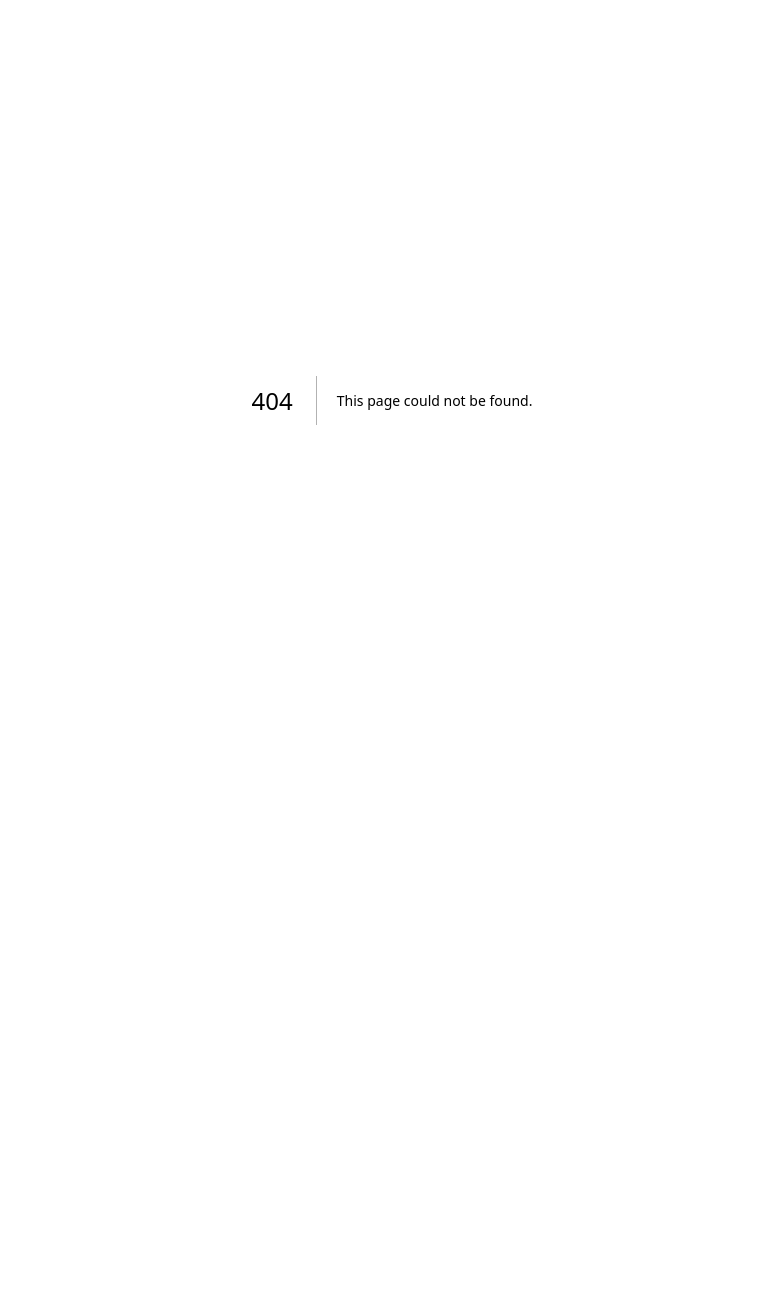
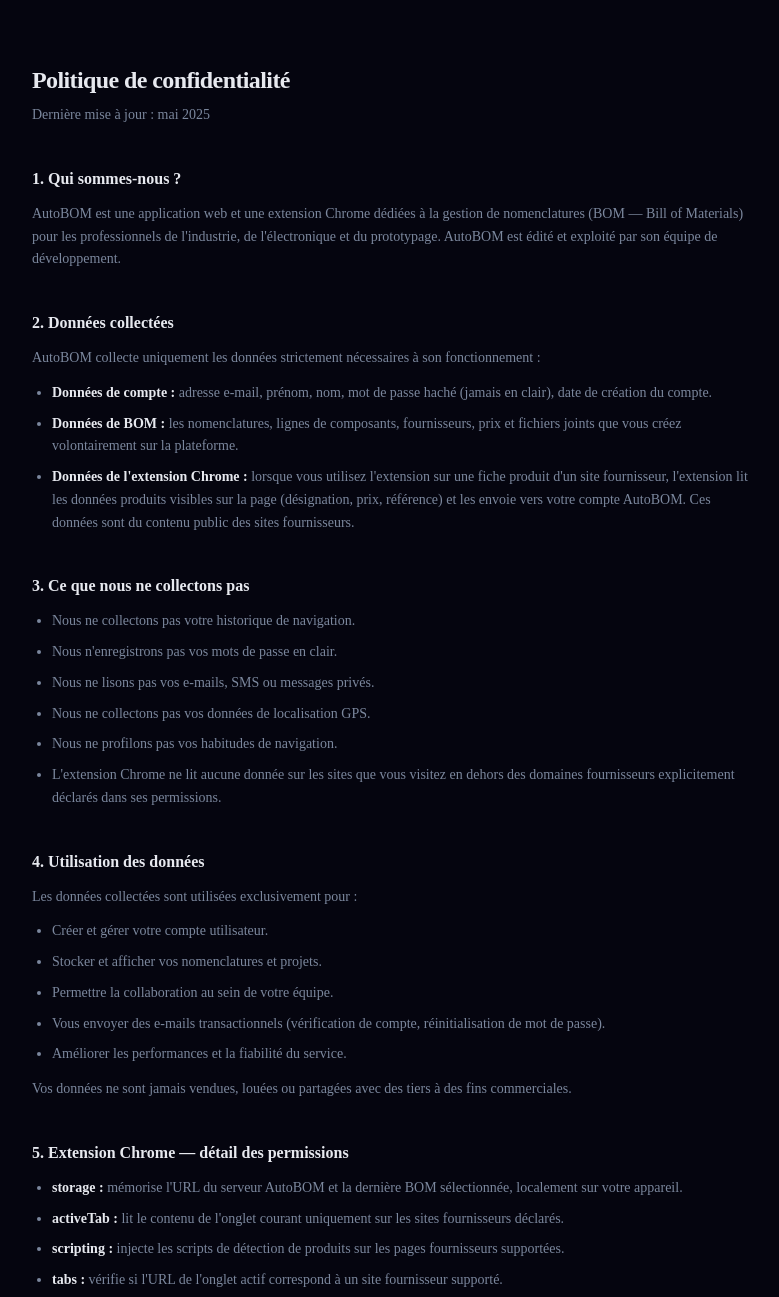
Before and after one commit to WyNo22/AutoBOM, a Next.js app in the folder apps/web/: page /privacy in a window 1280 px wide. Before the commit this address had no page. Shown: the top 1297 px of the page, without its empty margins (248-1027 px from the left). Before the commit the page ends 800 px from the top, so only its background shows below. Built offline with nearby package versions, Linux system fonts and the light colour scheme.

Commit message:
feat: add /privacy policy page for Chrome Web Store submission

```diff
--- /dev/null
+++ b/apps/web/src/app/privacy/page.tsx
@@ -0,0 +1,165 @@
+export const metadata = {
+  title: "Politique de confidentialité — AutoBOM",
+  description: "Politique de confidentialité de l'application et de l'extension Chrome AutoBOM.",
+};
+
+export default function PrivacyPage() {
+  return (
+    <main className="max-w-3xl mx-auto px-6 py-16 text-sm leading-relaxed">
+      <h1 className="text-2xl font-bold tracking-tight mb-2">Politique de confidentialité</h1>
+      <p className="text-muted-foreground mb-10">Dernière mise à jour : mai 2025</p>
+
+      <section className="space-y-10">
+
+        <div>
+          <h2 className="text-base font-semibold mb-3">1. Qui sommes-nous ?</h2>
+          <p className="text-muted-foreground">
+            AutoBOM est une application web et une extension Chrome dédiées à la gestion de nomenclatures
+            (BOM — Bill of Materials) pour les professionnels de l'industrie, de l'électronique et du
+            prototypage. AutoBOM est édité et exploité par son équipe de développement.
+          </p>
+        </div>
+
+        <div>
+          <h2 className="text-base font-semibold mb-3">2. Données collectées</h2>
+          <p className="text-muted-foreground mb-3">
+            AutoBOM collecte uniquement les données strictement nécessaires à son fonctionnement :
+          </p>
+          <ul className="list-disc pl-5 space-y-2 text-muted-foreground">
+            <li>
+              <strong className="text-foreground">Données de compte :</strong> adresse e-mail, prénom,
+              nom, mot de passe haché (jamais en clair), date de création du compte.
+            </li>
+            <li>
+              <strong className="text-foreground">Données de BOM :</strong> les nomenclatures, lignes de
+              composants, fournisseurs, prix et fichiers joints que vous créez volontairement sur la
+              plateforme.
+            </li>
+            <li>
+              <strong className="text-foreground">Données de l'extension Chrome :</strong> lorsque vous
+              utilisez l'extension sur une fiche produit d'un site fournisseur, l'extension lit les
+              données produits visibles sur la page (désignation, prix, référence) et les envoie vers
+              votre compte AutoBOM. Ces données sont du contenu public des sites fournisseurs.
+            </li>
+          </ul>
+        </div>
+
+        <div>
+          <h2 className="text-base font-semibold mb-3">3. Ce que nous ne collectons pas</h2>
+          <ul className="list-disc pl-5 space-y-2 text-muted-foreground">
+            <li>Nous ne collectons pas votre historique de navigation.</li>
+            <li>Nous n'enregistrons pas vos mots de passe en clair.</li>
+            <li>Nous ne lisons pas vos e-mails, SMS ou messages privés.</li>
+            <li>Nous ne collectons pas vos données de localisation GPS.</li>
+            <li>Nous ne profilons pas vos habitudes de navigation.</li>
+            <li>
+              L'extension Chrome ne lit aucune donnée sur les sites que vous visitez en dehors des
+              domaines fournisseurs explicitement déclarés dans ses permissions.
+            </li>
+          </ul>
+        </div>
+
+        <div>
+          <h2 className="text-base font-semibold mb-3">4. Utilisation des données</h2>
+          <p className="text-muted-foreground">
+            Les données collectées sont utilisées exclusivement pour :
+          </p>
+          <ul className="list-disc pl-5 space-y-2 text-muted-foreground mt-3">
+            <li>Créer et gérer votre compte utilisateur.</li>
+            <li>Stocker et afficher vos nomenclatures et projets.</li>
+            <li>Permettre la collaboration au sein de votre équipe.</li>
+            <li>Vous envoyer des e-mails transactionnels (vérification de compte, réinitialisation de mot de passe).</li>
+            <li>Améliorer les performances et la fiabilité du service.</li>
+          </ul>
+          <p className="text-muted-foreground mt-3">
+            Vos données ne sont jamais vendues, louées ou partagées avec des tiers à des fins commerciales.
+          </p>
+        </div>
+
+        <div>
+          <h2 className="text-base font-semibold mb-3">5. Extension Chrome — détail des permissions</h2>
+          <ul className="list-disc pl-5 space-y-2 text-muted-foreground">
+            <li>
+              <strong className="text-foreground">storage :</strong> mémorise l'URL du serveur AutoBOM
+              et la dernière BOM sélectionnée, localement sur votre appareil.
+            </li>
+            <li>
+              <strong className="text-foreground">activeTab :</strong> lit le contenu de l'onglet
+              courant uniquement sur les sites fournisseurs déclarés.
+            </li>
+            <li>
+              <strong className="text-foreground">scripting :</strong> injecte les scripts de détection
+              de produits sur les pages fournisseurs supportées.
+            </li>
+            <li>
+              <strong className="text-foreground">tabs :</strong> vérifie si l'URL de l'onglet actif
+              correspond à un site fournisseur supporté.
+            </li>
+          </ul>
+          <p className="text-muted-foreground mt-3">
+            L'extension n'utilise aucun code distant. Tout le code est inclus dans le package de
+            l'extension et vérifié lors de la publication sur le Chrome Web Store.
+          </p>
+        </div>
+
+        <div>
+          <h2 className="text-base font-semibold mb-3">6. Hébergement et sous-traitants</h2>
+          <p className="text-muted-foreground">
+            AutoBOM est hébergé sur Vercel (États-Unis). La base de données est hébergée sur Neon
+            (PostgreSQL serverless). Les e-mails transactionnels sont envoyés via Resend. Ces
+            sous-traitants traitent vos données dans le cadre strict de la fourniture du service.
+          </p>
+        </div>
+
+        <div>
+          <h2 className="text-base font-semibold mb-3">7. Conservation des données</h2>
+          <p className="text-muted-foreground">
+            Vos données sont conservées tant que votre compte est actif. Sur demande de suppression de
+            compte, l'ensemble de vos données personnelles et de vos BOM sont supprimées dans un délai
+            de 30 jours.
+          </p>
+        </div>
+
+        <div>
+          <h2 className="text-base font-semibold mb-3">8. Vos droits</h2>
+          <p className="text-muted-foreground">
+            Conformément au RGPD, vous disposez des droits suivants sur vos données :
+          </p>
+          <ul className="list-disc pl-5 space-y-2 text-muted-foreground mt-3">
+            <li>Droit d'accès à vos données.</li>
+            <li>Droit de rectification.</li>
+            <li>Droit à l'effacement (droit à l'oubli).</li>
+            <li>Droit à la portabilité de vos données.</li>
+            <li>Droit d'opposition au traitement.</li>
+          </ul>
+          <p className="text-muted-foreground mt-3">
+            Pour exercer ces droits, contactez-nous via l'application ou par e-mail.
+          </p>
+        </div>
+
+        <div>
+          <h2 className="text-base font-semibold mb-3">9. Cookies</h2>
+          <p className="text-muted-foreground">
+            AutoBOM utilise uniquement des cookies de session nécessaires à l'authentification. Aucun
+            cookie publicitaire ou de tracking tiers n'est utilisé.
+          </p>
+        </div>
+
+        <div>
+          <h2 className="text-base font-semibold mb-3">10. Modifications</h2>
+          <p className="text-muted-foreground">
+            Cette politique peut être mise à jour. En cas de changement significatif, nous vous en
+            informerons par e-mail ou via une notification dans l'application.
+          </p>
+        </div>
+
+        <div className="pt-4 border-t border-border">
+          <p className="text-muted-foreground text-xs">
+            © {new Date().getFullYear()} AutoBOM — Tous droits réservés.
+          </p>
+        </div>
+
+      </section>
+    </main>
+  );
+}
```
